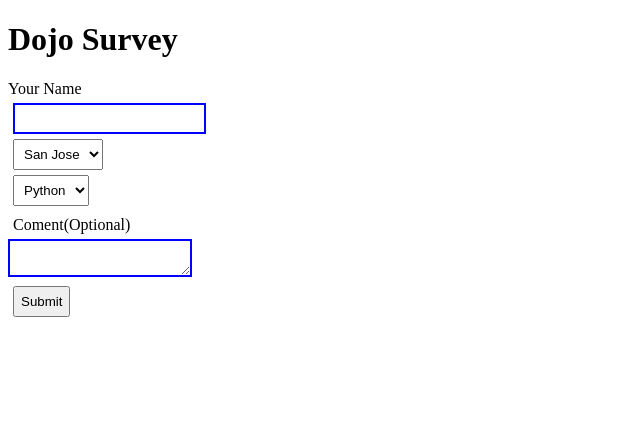
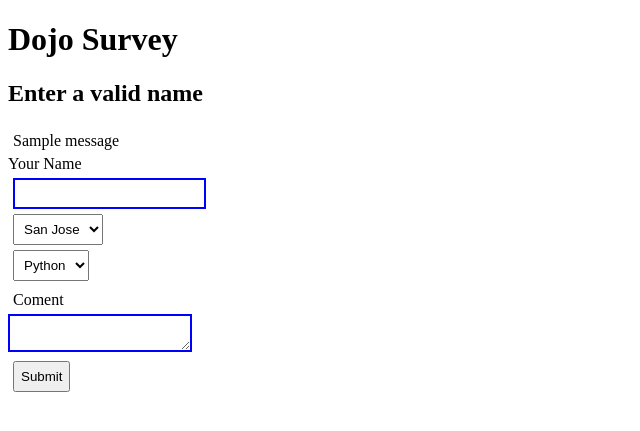
Before and after one commit to LisCoding/Survey-Dojo, a Flask app: page / in a window 1280 px wide. Shown: the top 431 px of the page, without its empty margins (0-640 px from the left). Run offline with Flask 2, Linux system fonts and the light colour scheme; one stand-in notice (Sample message) is shown.

Commit message:
Add Validtions for user name and comment

```diff
--- a/server.py
+++ b/server.py
@@ -1,5 +1,6 @@
-from flask import Flask, render_template, request, redirect
+from flask import Flask, render_template, request, redirect, flash
 app = Flask(__name__)
+app.secret_key = 'KeepItSecretKeepItSafe'
 @app.route('/')
 def index():
     return render_template("index.html")
@@ -10,7 +11,16 @@ def reply():
     leng = request.form["leng"]
     location = request.form["locations"]
     comment = request.form["comment"]
-    return render_template('result.html', name=user_name, leng=leng, location = location, comment = comment)
+    if len(user_name) == 0:
+        flash("Name can't be black")
+        return redirect("/")
+    elif not len(comment) > 121:
+        flash("Comment has to be a least 120 characters")
+        return redirect("/")
+    else:
+        flash("Thank you for your info")
+        return redirect("/")
+    # return render_template('result.html', name=user_name, leng=leng, location = location, comment = comment)
 
 @app.route("/back", methods=["POST"])
 def go_back():
--- a/templates/index.html
+++ b/templates/index.html
@@ -2,6 +2,14 @@
 {% block content%}
   <div class="content">
     <h1>Dojo Survey</h1>
+    <h2>Enter a valid name</h2>
+    {% with messages = get_flashed_messages() %}
+      {% if messages %}
+        {% for message in messages %}
+          <p>{{message}}</p>
+        {% endfor %}
+      {% endif %}
+    {% endwith %}
     <form class="survey" action="/result" method="post">
       Your Name<input type="text" name="name" value="">
       <select class="" name="locations">
@@ -16,7 +24,7 @@
         <option value="Ruby">Ruby</option>
         <option value="C#">C#</option>
       </select>
-      <p>Coment(Optional)</p>
+      <p>Coment</p>
       <textarea name="comment" value=""></textarea>
       <input type="submit" name="" value="Submit">
     </form>
```
